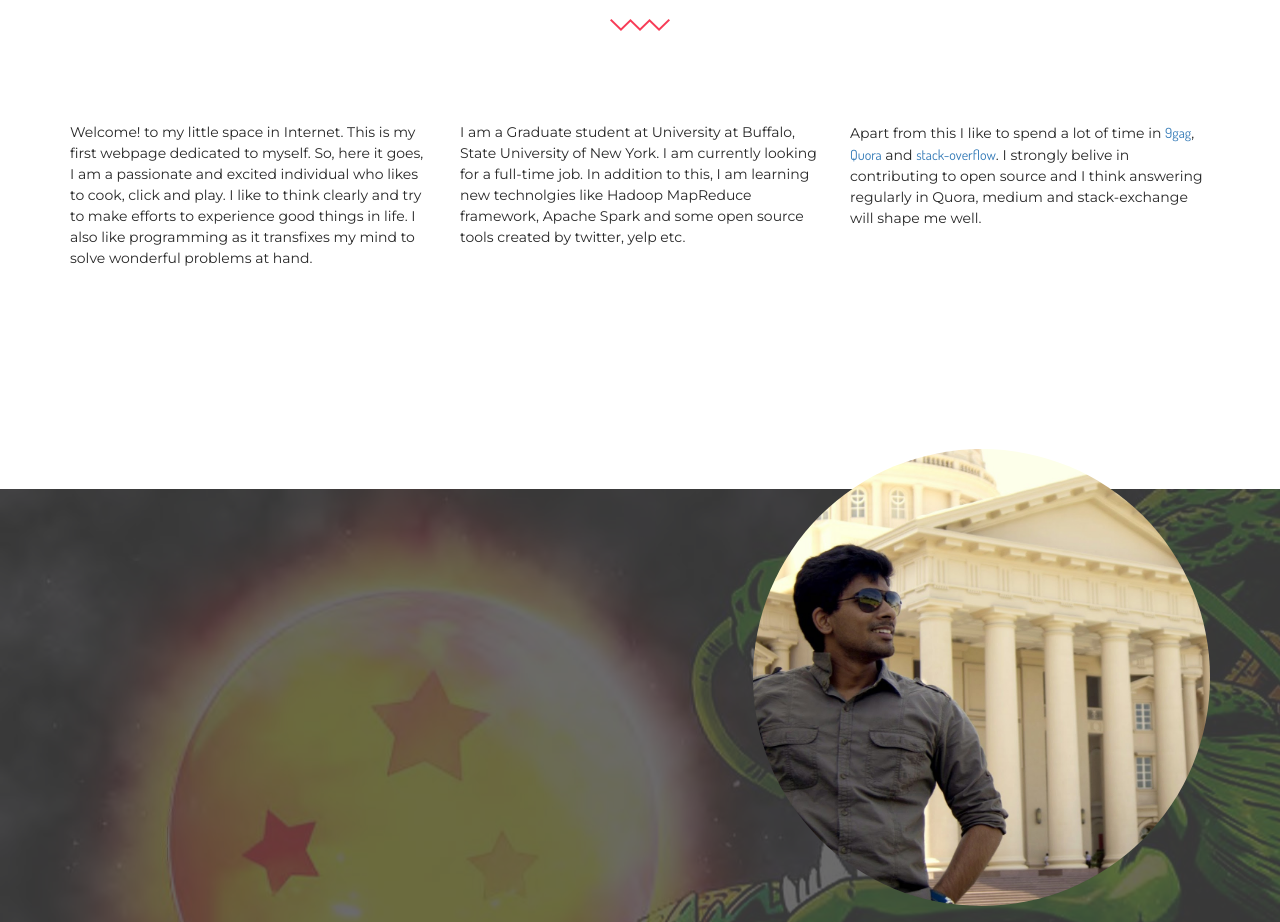
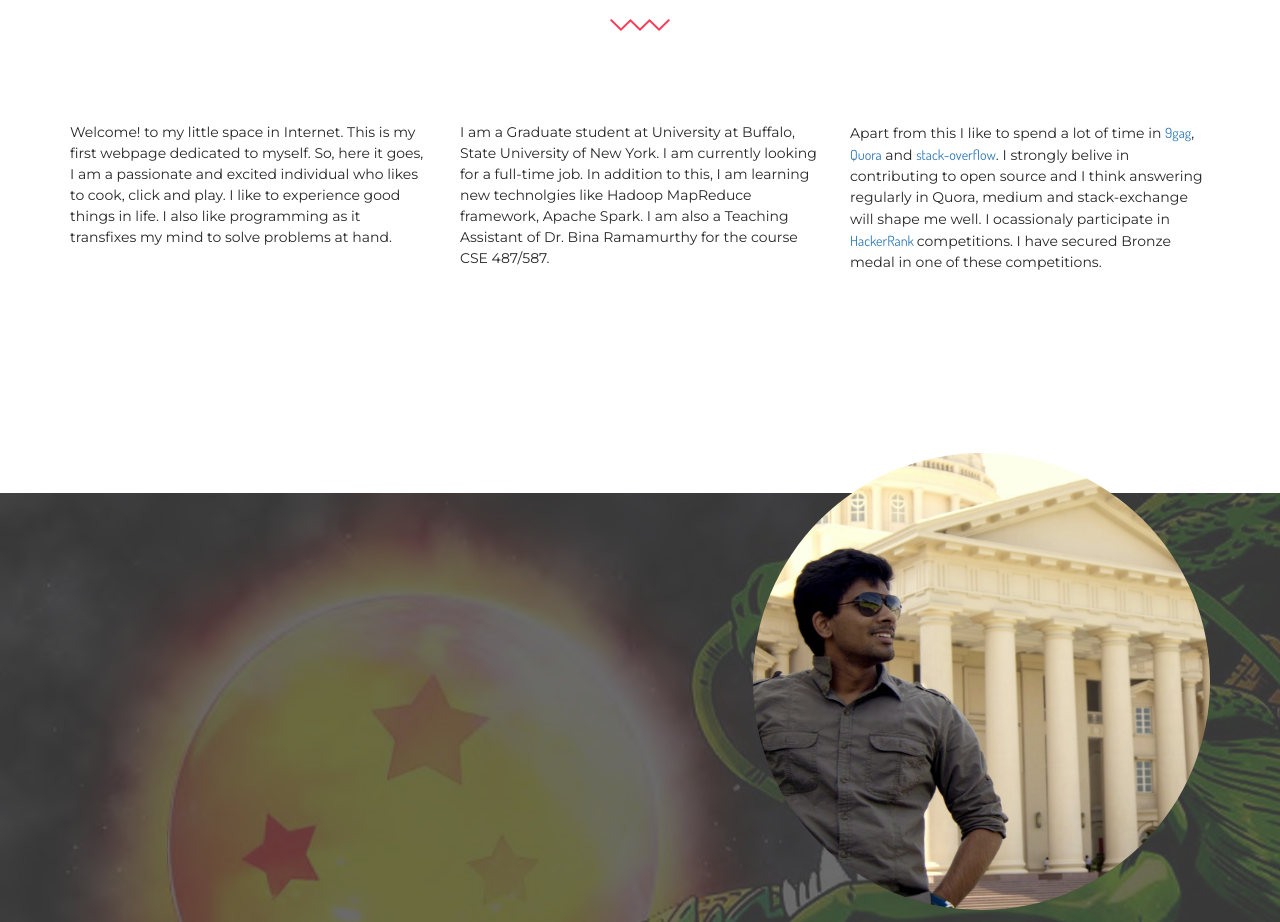
Before and after one commit to srajappa/srajappa.github.io, a plain HTML site: page index.html in a window 1280 px wide. Shown: the part 1192-2114 px from the top of the page. Drawn offline with Linux system fonts and the light colour scheme.

Commit message:
TA and Hackerrank added

```diff
--- a/index.html
+++ b/index.html
@@ -192,13 +192,13 @@
                     </div>
                 </div> -->
                 <div class="col-md-4  wow fadeInRight animated">
-                    <p class="about_us_p">Welcome! to my little space in Internet. This is my first webpage dedicated to myself. So, here it goes, I am a passionate and excited individual who likes to cook, click and play. I like to think clearly and try to make efforts to experience good things in life. I also like programming as it transfixes my mind to solve wonderful problems at hand.</p>
+                    <p class="about_us_p">Welcome! to my little space in Internet. This is my first webpage dedicated to myself. So, here it goes, I am a passionate and excited individual who likes to cook, click and play. I like to experience good things in life. I also like programming as it transfixes my mind to solve problems at hand.</p>
                 </div>
                 <div class="col-md-4  wow fadeInRight animated">
-                    <p class="about_us_p">I am a Graduate student at University at Buffalo, State University of New York. I am currently looking for a full-time job. In addition to this, I am learning new technolgies like Hadoop MapReduce framework, Apache Spark and some open source tools created by twitter, yelp etc.</p>
+                    <p class="about_us_p">I am a Graduate student at University at Buffalo, State University of New York. I am currently looking for a full-time job. In addition to this, I am learning new technolgies like Hadoop MapReduce framework, Apache Spark. I am also a Teaching Assistant of Dr. Bina Ramamurthy for the course CSE 487/587. </p>
                 </div>
                 <div class="col-md-4  wow fadeInRight animated">
-                    <p class="about_us_p">Apart from this I like to spend a lot of time in <a href="https://www.9gag.coom">9gag</a>, <a href ="https://www.quora.com/Srinivasan-Rajappa">Quora</a> and <a href="http://stackoverflow.com/users/3318043/cruiouscoco?tab=profile">stack-overflow</a>. I strongly belive in contributing to open source and I think answering regularly in Quora, medium and stack-exchange will shape me well. </p>
+                    <p class="about_us_p">Apart from this I like to spend a lot of time in <a href="https://www.9gag.coom">9gag</a>, <a href ="https://www.quora.com/Srinivasan-Rajappa">Quora</a> and <a href="http://stackoverflow.com/users/3318043/cruiouscoco?tab=profile">stack-overflow</a>. I strongly belive in contributing to open source and I think answering regularly in Quora, medium and stack-exchange will shape me well. I ocassionaly participate in<a href="https://www.hackerrank.com/srajappa"> HackerRank </a>competitions. I have secured Bronze medal in one of these competitions. </p>
                 </div>
             </div>
         </div>
```
